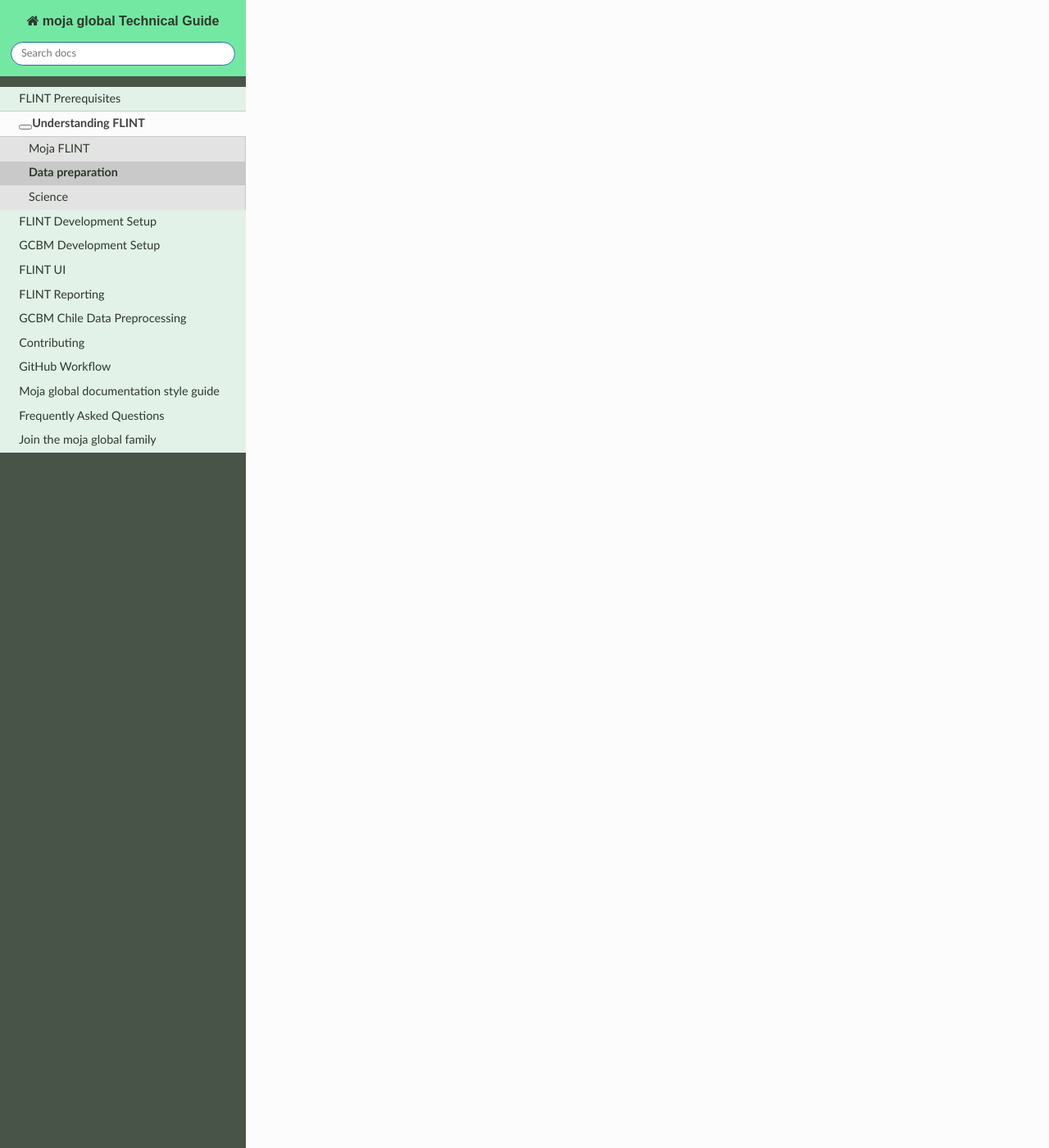
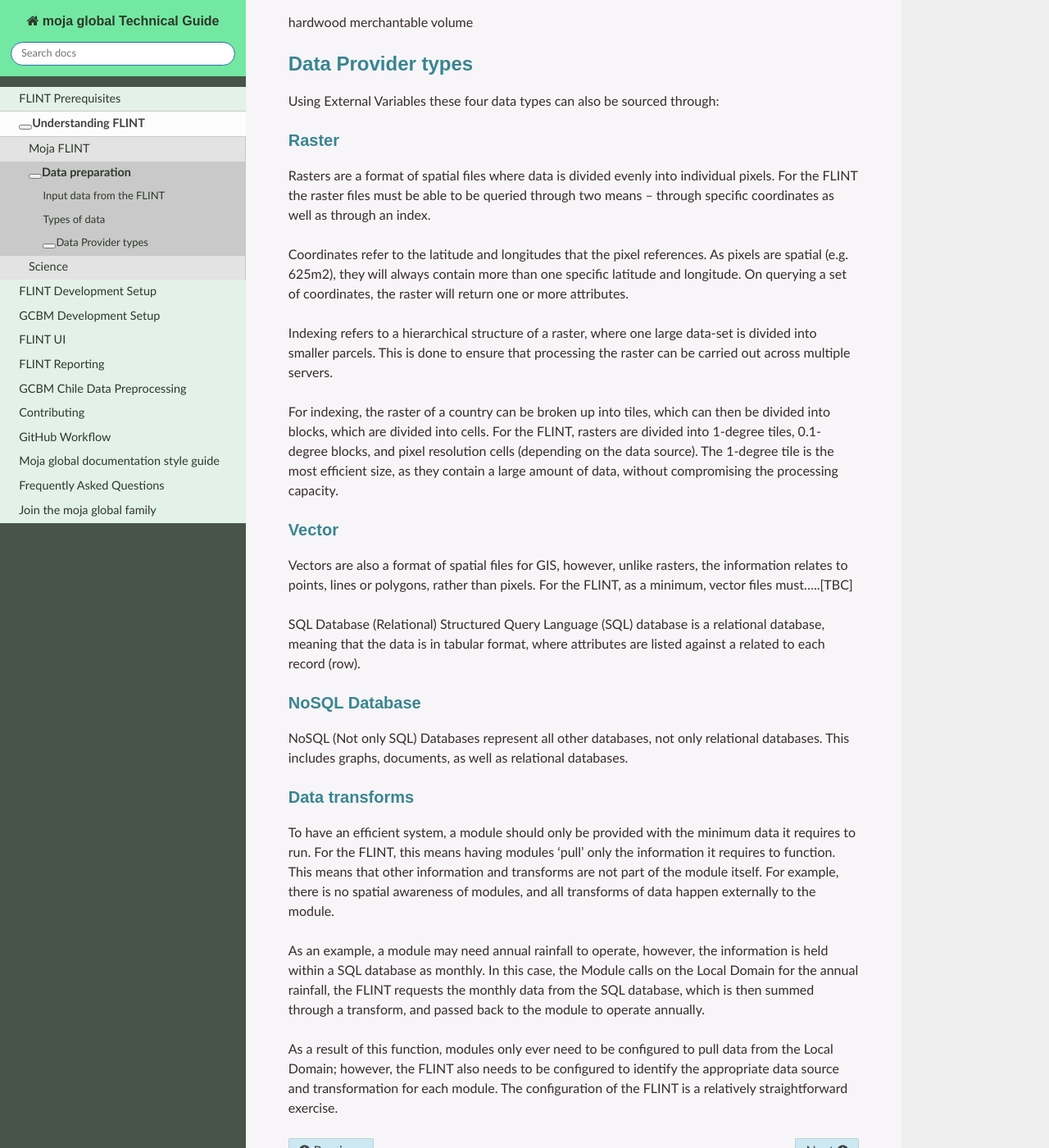
Before and after one commit to moja-global/moja_global_docs, a Sphinx documentation site: the page built from docs/Understanding-FLINT/data-preparation/index.rst, in a window 1280 px wide and 1400 px high, scrolled down 1804 px. Shown: the whole window at 82% size. Built offline with Sphinx 7.4.7 and the Read the Docs theme 2.0.0, drawn with Linux system fonts in a browser that asks for light colours; some of the changed text lies outside the part shown.

Commit message:
DOCS: Add data preparation docs
Signed-off-by: HarshCasper <erbeusgriffincasper@gmail.com>

```diff
--- a/docs/Understanding-FLINT/data-preparation/index.rst
+++ b/docs/Understanding-FLINT/data-preparation/index.rst
@@ -1,2 +1,141 @@
 Data preparation
 ======================
+
+Input data from the FLINT
+-------------------------
+
+A key component of the FLINT is its Variable system. Variables have 2
+types; Internal or External, and each can return one of the four data
+types -– static, time series, object and table. Internal Variables are
+kept within the system and can be used to share information between
+Modules. External Variables can access 4 categories of external Data
+Providers; Raster, Vector, SQL and NoSQL.
+
+The difference between Internal and External Variables will be
+transparent to the Module writers (this is defined in the FLINT
+configuration for each system), each returns 1 of the 4 data types.
+
+The FLINT can be extended with new Data Providers (in much the same way
+Modules can be provided in external libraries) as long as they match 1
+of the defined external data categories (Raster, Vector, etc.). Through
+this functionality, modules can remain independent from the core of the
+FLINT, significantly increasing the flexibility of the FLINT. This also
+allows the modules to easily use what is available, and run spatially
+without reference to a specific location or time. This will allow the
+FLINT to run spatially without having to set individual modules up to do
+so.
+
+Types of data
+-------------
+
+There are four data types for variables defined in the FLINT. A module
+may use any combination of these data depending on its requirements
+
+-  Static variables: single values:
+-  Examples are model parameters
+
+   -  true/false
+   -  value (integer or double precision)
+
+-  These variables can be internal or come from databases, vector or
+   raster files
+-  Time series are variables that change through time
+-  These are typically integer or doubles, but may be Boolean (for
+   example, forest/non-forest).
+-  Time step may be different for different variables
+
+   -  For example, climate may be monthly, forest cover annual or
+      between set dates
+
+-  The time series may require extrapolation or interpolation to:
+
+   -  Project forward
+   -  fill in gaps in the time series
+   -  change the length of the time step depending on module (e.g. a
+      module may need annual data, and therefore sum monthly to annual)
+
+-  Time series can be internal or come from databases or stacks of
+   rasters/vectors
+-  Object: a useful container of data (either static or time series)
+   that relates to a single unit, for example soil type or species
+-  Objects are built up from various data that the system needs to use
+   and allow for bulk loading of variables in one go
+-  for example, ask for soil ID, get all soil parameters.
+-  Table
+
+   -  A table is effectively a database that can be looked up. For
+      example, in the CBM, get table functions are used for:
+
+      -  hardwood volume to biomass parameter
+      -  softwood merchantable volume
+      -  hardwood merchantable volume
+
+Data Provider types
+-------------------
+
+Using External Variables these four data types can also be sourced
+through:
+
+Raster
+~~~~~~
+
+Rasters are a format of spatial files where data is divided evenly into
+individual pixels. For the FLINT the raster files must be able to be
+queried through two means – through specific coordinates as well as
+through an index.
+
+Coordinates refer to the latitude and longitudes that the pixel
+references. As pixels are spatial (e.g. 625m2), they will always contain
+more than one specific latitude and longitude. On querying a set of
+coordinates, the raster will return one or more attributes.
+
+Indexing refers to a hierarchical structure of a raster, where one large
+data-set is divided into smaller parcels. This is done to ensure that
+processing the raster can be carried out across multiple servers.
+
+For indexing, the raster of a country can be broken up into tiles, which
+can then be divided into blocks, which are divided into cells. For the
+FLINT, rasters are divided into 1-degree tiles, 0.1-degree blocks, and
+pixel resolution cells (depending on the data source). The 1-degree tile
+is the most efficient size, as they contain a large amount of data,
+without compromising the processing capacity.
+
+Vector
+~~~~~~
+
+Vectors are also a format of spatial files for GIS, however, unlike
+rasters, the information relates to points, lines or polygons, rather
+than pixels. For the FLINT, as a minimum, vector files must…..[TBC]
+
+SQL Database (Relational) Structured Query Language (SQL) database is a
+relational database, meaning that the data is in tabular format, where
+attributes are listed against a related to each record (row).
+
+NoSQL Database
+~~~~~~~~~~~~~~
+
+NoSQL (Not only SQL) Databases represent all other databases, not only
+relational databases. This includes graphs, documents, as well as
+relational databases.
+
+Data transforms
+~~~~~~~~~~~~~~~
+
+To have an efficient system, a module should only be provided with the
+minimum data it requires to run. For the FLINT, this means having
+modules ‘pull’ only the information it requires to function. This means
+that other information and transforms are not part of the module itself.
+For example, there is no spatial awareness of modules, and all
+transforms of data happen externally to the module.
+
+As an example, a module may need annual rainfall to operate, however,
+the information is held within a SQL database as monthly. In this case,
+the Module calls on the Local Domain for the annual rainfall, the FLINT
+requests the monthly data from the SQL database, which is then summed
+through a transform, and passed back to the module to operate annually.
+
+As a result of this function, modules only ever need to be configured to
+pull data from the Local Domain; however, the FLINT also needs to be
+configured to identify the appropriate data source and transformation
+for each module. The configuration of the FLINT is a relatively
+straightforward exercise.
--- a/docs/Understanding-FLINT/moja-flint/index.rst
+++ b/docs/Understanding-FLINT/moja-flint/index.rst
@@ -29,4 +29,3 @@
   local_domain
   synchronized_events
   temporal_distribution
-  reporting_indicators
--- a/docs/Understanding-FLINT/moja-flint/reporting_indicators.rst
+++ /dev/null
@@ -1,2 +0,0 @@
-Reporting Indicators
-======================
```
